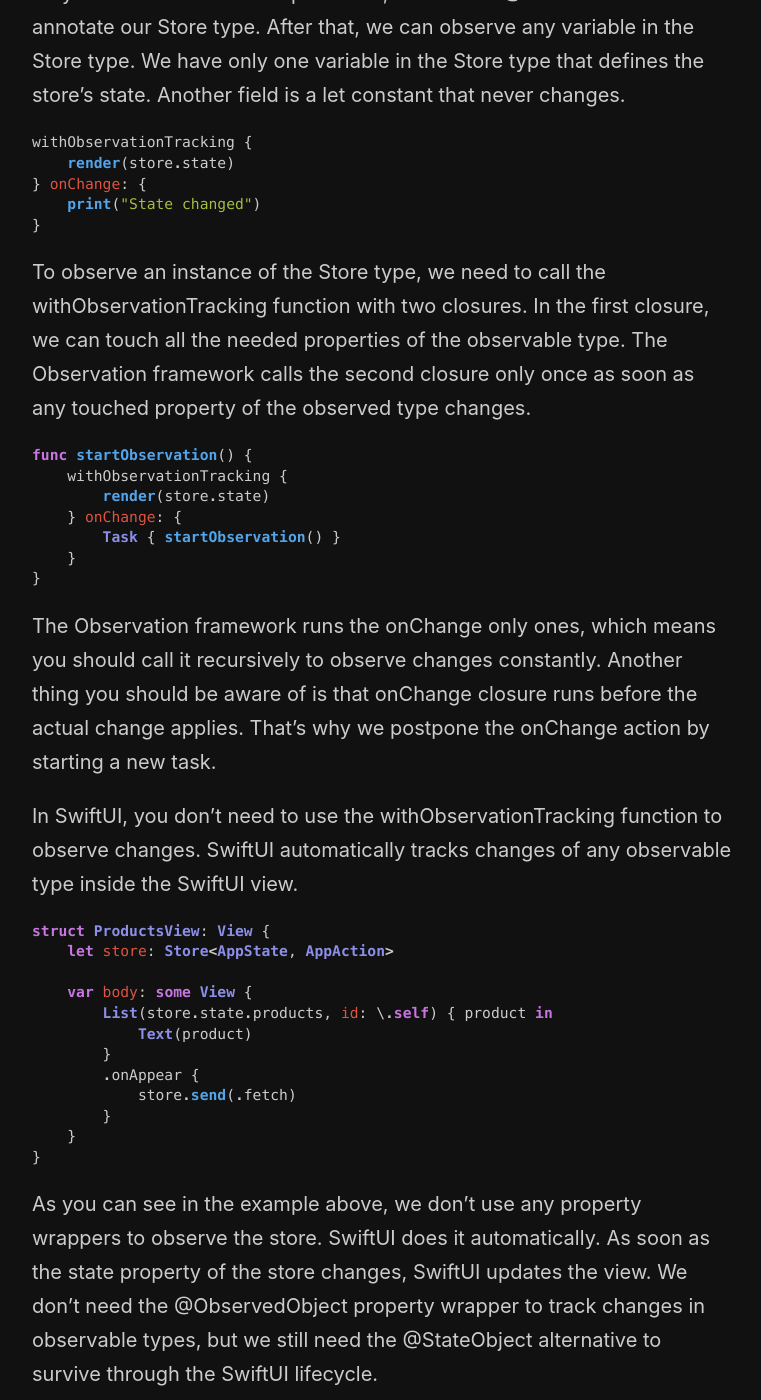
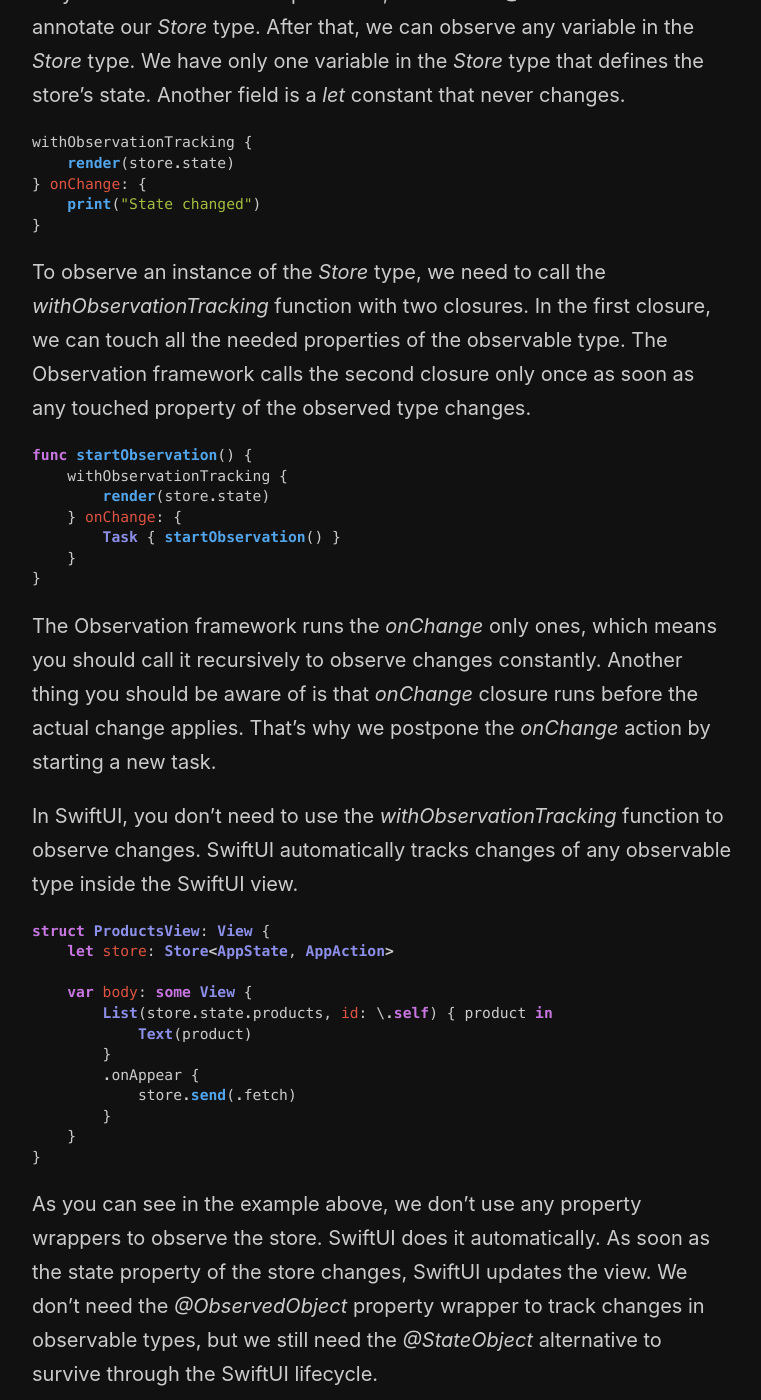
Before and after one commit to mecid/mecid.github.io, a Jekyll site: the page built from _posts/2023-10-03-mastering-observable-framework-in-swift.md, in a window 1280 px wide and 1400 px high, scrolled down 939 px. Shown: the whole window, without its empty margins (258-1019 px from the left). Built offline with Jekyll 4.4.1, drawn with Linux system fonts in a browser that asks for light colours; some of the changed text lies outside the part shown.

Commit message:
observation post formatted

````diff
--- a/_posts/2023-10-03-mastering-observable-framework-in-swift.md
+++ b/_posts/2023-10-03-mastering-observable-framework-in-swift.md
@@ -5,7 +5,7 @@ layout: post
 
 Apple introduced the new Observation framework powered by the macro feature of the Swift language. The new Observation framework, in combination with the Swift Concurrency features, allows us to replace the Combine framework that looks deprecated by Apple. This week, we will learn how to use the Observation framework to handle data flow in our apps.
 
-Using the new Observation Framework is super easy. All you need to do is to mark your class with the @Observable macro.
+Using the new Observation Framework is super easy. All you need to do is to mark your class with the **@Observable** macro.
 
 ```swift
 @Observable final class Store<State, Action> {
@@ -25,7 +25,7 @@ Using the new Observation Framework is super easy. All you need to do is to mark
 }
 ```
 
-As you can see in the example above, we use the @Observable macro to annotate our Store type. After that, we can observe any variable in the Store type. We have only one variable in the Store type that defines the store's state. Another field is a let constant that never changes.
+As you can see in the example above, we use the *@Observable* macro to annotate our *Store* type. After that, we can observe any variable in the *Store* type. We have only one variable in the *Store* type that defines the store's state. Another field is a *let* constant that never changes.
 
 ```swift
 withObservationTracking {
@@ -35,7 +35,7 @@ withObservationTracking {
 }
 ```
 
-To observe an instance of the Store type, we need to call the withObservationTracking function with two closures. In the first closure, we can touch all the needed properties of the observable type. The Observation framework calls the second closure only once as soon as any touched property of the observed type changes.
+To observe an instance of the *Store* type, we need to call the *withObservationTracking* function with two closures. In the first closure, we can touch all the needed properties of the observable type. The Observation framework calls the second closure only once as soon as any touched property of the observed type changes.
 
 ```swift
 func startObservation() {
@@ -47,9 +47,9 @@ func startObservation() {
 }
 ```
 
-The Observation framework runs the onChange only ones, which means you should call it recursively to observe changes constantly. Another thing you should be aware of is that onChange closure runs before the actual change applies. That's why we postpone the onChange action by starting a new task.
+The Observation framework runs the *onChange* only ones, which means you should call it recursively to observe changes constantly. Another thing you should be aware of is that *onChange* closure runs before the actual change applies. That's why we postpone the *onChange* action by starting a new task.
 
-In SwiftUI, you don't need to use the withObservationTracking function to observe changes. SwiftUI automatically tracks changes of any observable type inside the SwiftUI view.
+In SwiftUI, you don't need to use the *withObservationTracking* function to observe changes. SwiftUI automatically tracks changes of any observable type inside the SwiftUI view.
 
 ```swift
 struct ProductsView: View {
@@ -66,9 +66,9 @@ struct ProductsView: View {
 }
 ```
 
-As you can see in the example above, we don't use any property wrappers to observe the store. SwiftUI does it automatically. As soon as the state property of the store changes, SwiftUI updates the view. We don't need the @ObservedObject property wrapper to track changes in observable types, but we still need the @StateObject alternative to survive through the SwiftUI lifecycle.
+As you can see in the example above, we don't use any property wrappers to observe the store. SwiftUI does it automatically. As soon as the state property of the store changes, SwiftUI updates the view. We don't need the *@ObservedObject* property wrapper to track changes in observable types, but we still need the *@StateObject* alternative to survive through the SwiftUI lifecycle.
 
-Apple simplifies the set of property wrappers we should use with the new Observation framework. Instead of the @StateObject property wrapper, we can use @State now. @State property wrapper works for simple value types and any observable types now.
+Apple simplifies the set of property wrappers we should use with the new Observation framework. Instead of the *@StateObject* property wrapper, we can use *@State* now. *@State* property wrapper works for simple value types and any observable types now.
 
 ```swift
 struct ContentView: View {
@@ -83,7 +83,7 @@ struct ContentView: View {
 }
 ```
 
-The same approach goes to the environment feature of the SwiftUI framework. There is no need for the @EnvironmentObject property wrapper now. You can now use the @Environment property wrapper and the environment view modifier with observable types.
+The same approach goes to the environment feature of the SwiftUI framework. There is no need for the *@EnvironmentObject* property wrapper now. You can now use the *@Environment* property wrapper and the *environment* view modifier with observable types.
 
 ```swift
 struct ContentView: View {
@@ -112,7 +112,7 @@ struct ProductsView: View {
 }
 ```
 
-The last thing you may wonder is how to derive a binding from an observable type. SwiftUI introduces a @Bindable property wrapper for this case that works only with observable types.
+The last thing you may wonder is how to derive a binding from an observable type. SwiftUI introduces a *@Bindable* property wrapper for this case that works only with observable types.
 
 ```swift
 @Observable final class AuthViewModel {
@@ -146,7 +146,7 @@ struct AuthView: View {
 }
 ```
 
-You can use the @Bindanble property wrapper to create bindings from the properties of any observable type easily. Sometimes, you may need to inline @Bindable inside the view body to create bindings.
+You can use the *@Bindanble* property wrapper to create bindings from the properties of any observable type easily. Sometimes, you may need to inline *@Bindable* inside the view body to create bindings.
 
 ```swift
 struct InlineAuthView: View {
````
